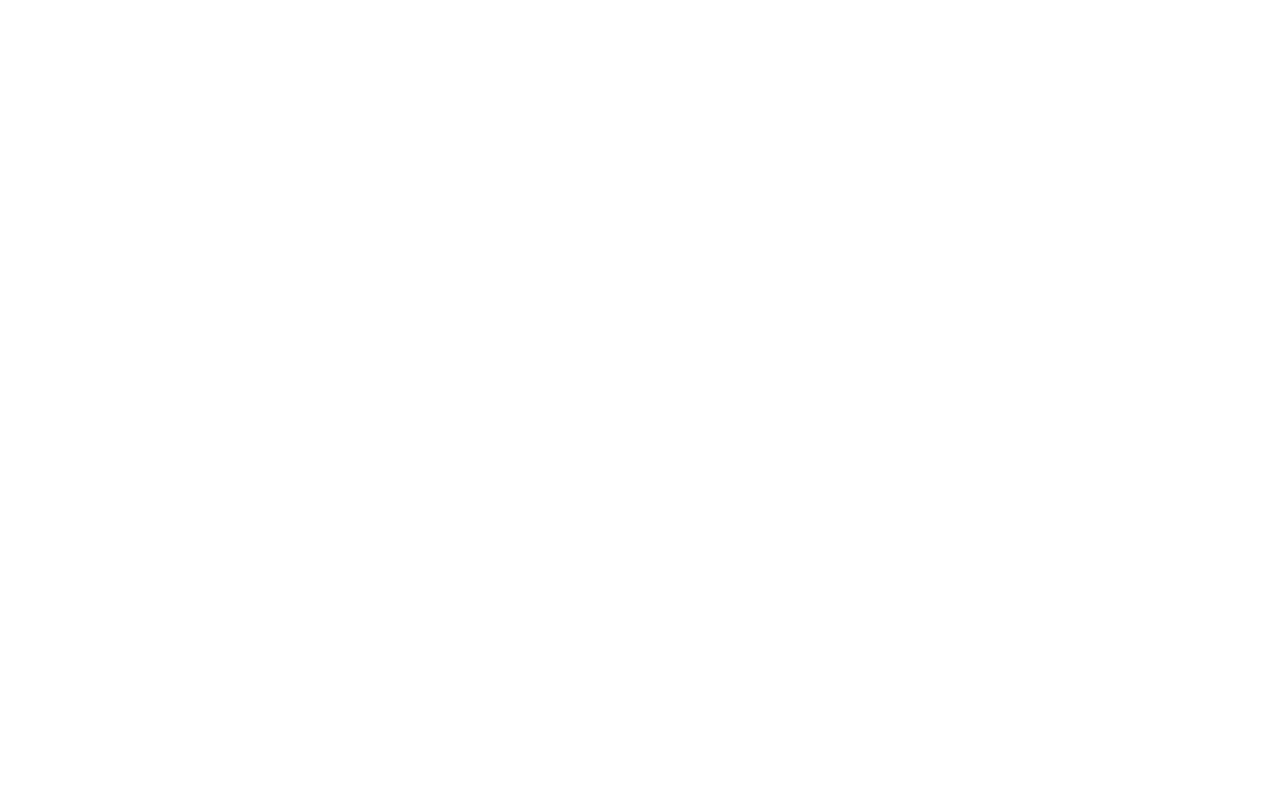
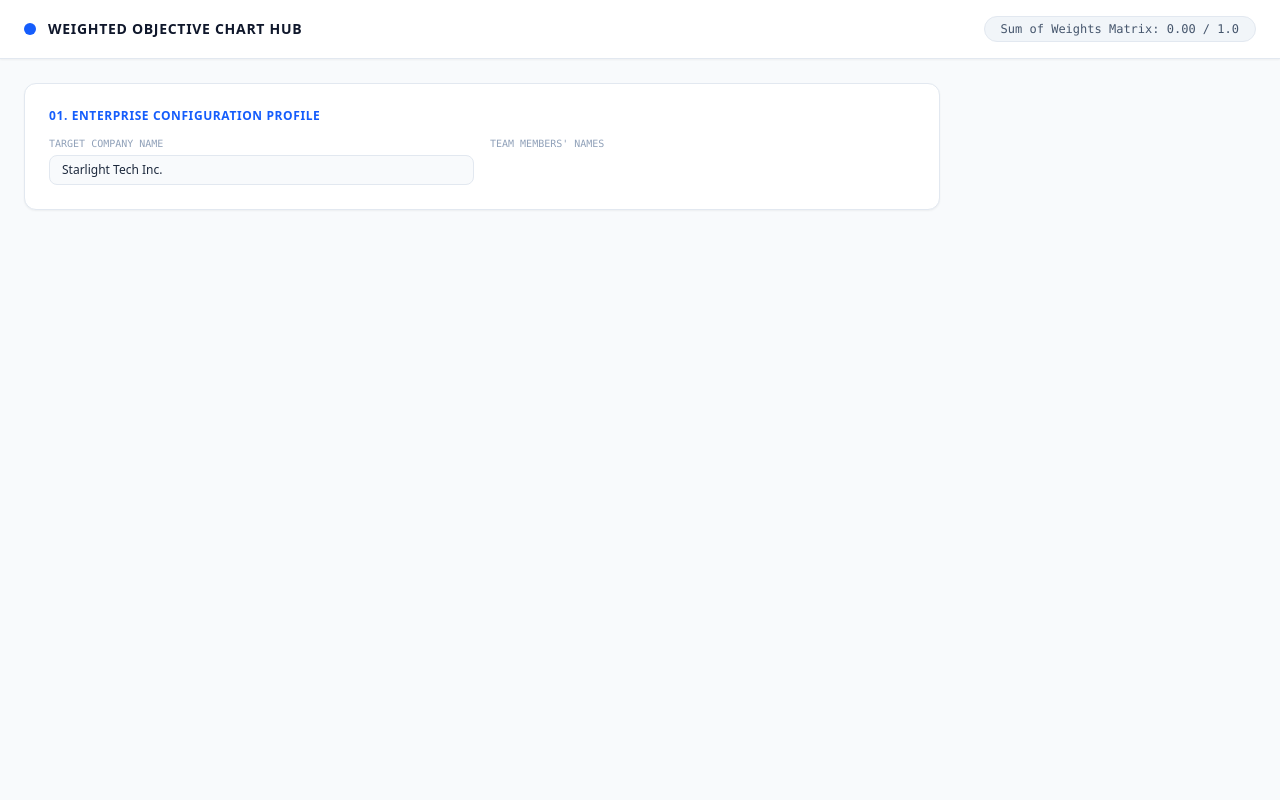
Before and after one commit to amirjoshi18-lab/decision-matrix-lab, a Flask app: page / in a window 1280 px wide. Before the commit the page is empty. Run offline with Flask 3, Linux system fonts and the light colour scheme.

Commit message:
Update index.html

```diff
--- a/templates/index.html
+++ b/templates/index.html
@@ -0,0 +1,36 @@
+<!DOCTYPE html>
+<html lang="en">
+<head>
+    <meta charset="UTF-8">
+    <meta name="viewport" content="width=device-width, initial-scale=1.0">
+    <title>IT Decision Matrix Lab</title>
+    <script src="https://cdn.jsdelivr.net/npm/@tailwindcss/browser@4"></script>
+    <script src="https://cdn.jsdelivr.net/npm/chart.js"></script>
+</head>
+<body class="bg-slate-50 text-slate-800 font-sans min-h-screen">
+
+    <header class="border-b border-slate-200 bg-white px-6 py-4 sticky top-0 z-50 shadow-xs">
+        <div class="max-w-[1600px] mx-auto flex justify-between items-center">
+            <div class="flex items-center space-x-3">
+                <div class="h-3 w-3 rounded-full bg-blue-600"></div>
+                <h1 class="text-sm font-bold tracking-wider text-slate-900 uppercase">Weighted Objective Chart Hub</h1>
+            </div>
+            <div id="weightCounter" class="bg-slate-100 border border-slate-200 px-4 py-1 rounded-full text-xs font-mono text-slate-600">
+                Sum of Weights Matrix: 0.00 / 1.0
+            </div>
+        </div>
+    </header>
+
+    <main class="max-w-[1600px] mx-auto p-6 grid grid-cols-1 xl:grid-cols-4 gap-8">
+
+        <div class="xl:col-span-3 space-y-6">
+
+            <div class="bg-white border border-slate-200 rounded-xl p-6 shadow-xs">
+                <h2 class="text-xs font-bold tracking-wider text-blue-600 uppercase mb-3">01. Enterprise Configuration Profile</h2>
+                <div class="grid grid-cols-1 md:grid-cols-2 gap-4">
+                    <div>
+                        <label class="block text-[10px] text-slate-400 font-mono uppercase mb-1">Target Company Name</label>
+                        <input type="text" id="companyNameInput" value="Starlight Tech Inc." class="w-full bg-slate-50 border border-slate-200 rounded-lg px-3 py-1.5 text-xs focus:outline-none focus:border-blue-500 transition">
+                    </div>
+                    <div>
+                        <label class="block text-[10px] text-slate-400 font-mono uppercase mb-1">Team Members' Names</label>
```
